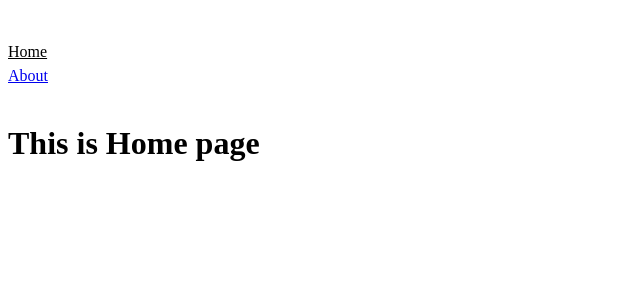
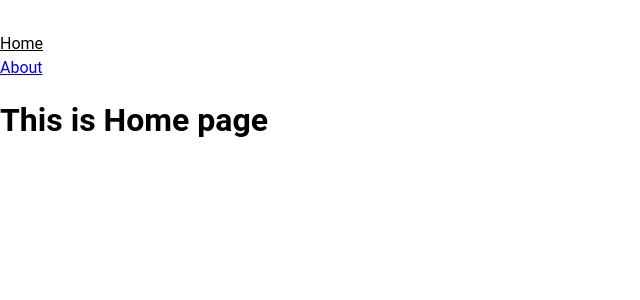
Before and after one commit to saifbessassi/catmash, a Vue app: page / in a window 1280 px wide. Shown: the top 300 px of the page, without its empty margins (0-640 px from the left). Built offline with nearby package versions, Linux system fonts and the light colour scheme.

Commit message:
add vuetify

```diff
--- a/package.json
+++ b/package.json
@@ -13,7 +13,8 @@
   "dependencies": {
     "pinia": "^2.1.7",
     "vue": "^3.4.15",
-    "vue-router": "^4.2.5"
+    "vue-router": "^4.2.5",
+    "vuetify": "^3.5.2"
   },
   "devDependencies": {
     "@rushstack/eslint-patch": "^1.3.3",
--- a/src/main.js
+++ b/src/main.js
@@ -4,8 +4,20 @@
 import App from './App.vue'
 import router from './router'
 
+// Vuetify
+import 'vuetify/styles'
+import { createVuetify } from 'vuetify'
+import * as components from 'vuetify/components'
+import * as directives from 'vuetify/directives'
+
+const vuetify = createVuetify({
+  components,
+  directives,
+})
+
 const app = createApp(App)
 
+app.use(vuetify)
 app.use(createPinia())
 app.use(router)
 
```
Also changed, not shown: 1 other file (tests, documents, lock files or other folders).
